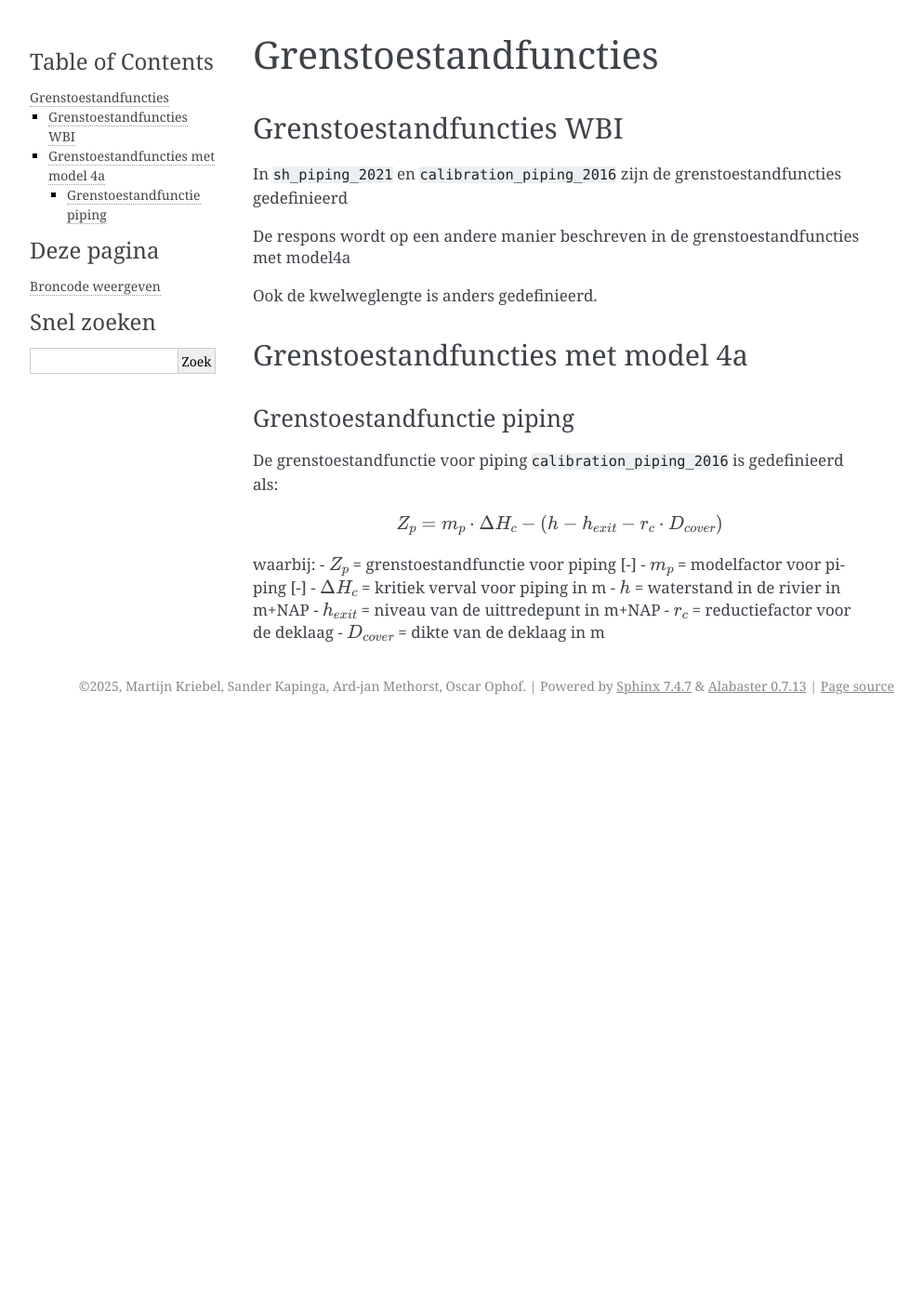
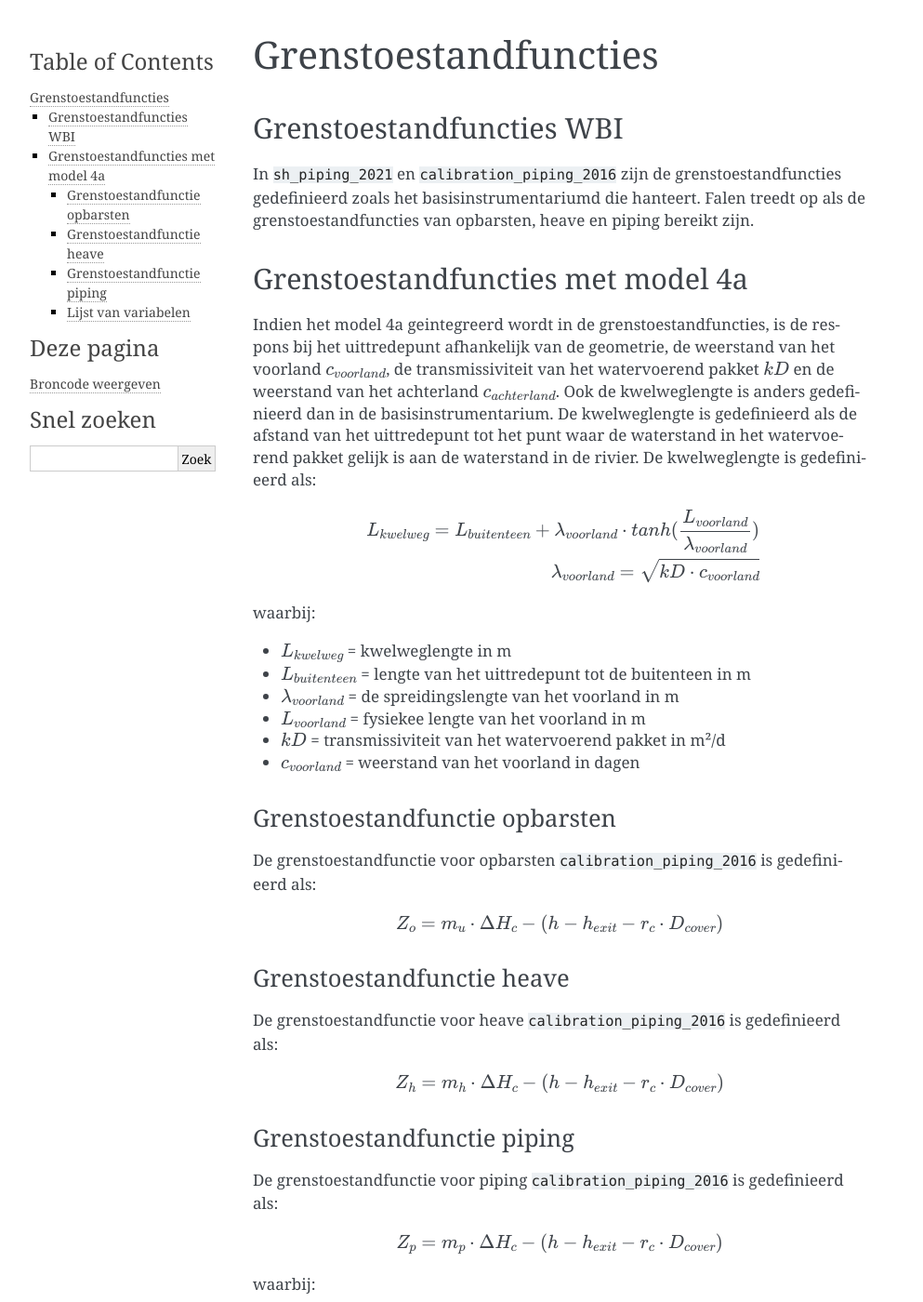
Before and after one commit to kkpdata/GeoProb-Pipe, a Sphinx documentation site: the page built from docs/background/grenstoestandfuncties.rst, in a window 1280 px wide and 1400 px high. Shown: the whole window at 93% size, without its empty margins (148-1141 px from the left). Built offline with Sphinx 7.4.7, drawn with Linux system fonts in a browser that asks for light colours; cross-references to code outside the pages are shown as plain code; some of the changed text lies outside the part shown.

Commit message:
working on grenstoestandfuncties.rst

```diff
--- a/docs/_tmp_figures/generate_figures_k_en_kd.py
+++ b/docs/_tmp_figures/generate_figures_k_en_kd.py
@@ -1,9 +1,9 @@
-from probabilistic_library import Stochast, DistributionType
-import numpy as np
+# import numpy as np
 import matplotlib.pyplot as plt
+from probabilistic_library import DistributionType, Stochast
+
 
 def plot_dist(val_grid, stochast, title):
-
     pdf = [stochast.get_pdf(val) for val in val_grid]
     cdf = [stochast.get_cdf(val) for val in val_grid]
 
@@ -20,11 +20,14 @@ def plot_dist(val_grid, stochast, title):
     ax2.tick_params(axis="y", labelcolor=color)
     fig.suptitle(title)
 
+
 def plot_k():
     pass
 
+
 def plot_kd():
     pass
+
 
 def model_kD_from_k_and_D(k: float, D: float) -> float:
     """
@@ -35,6 +38,7 @@ def model_kD_from_k_and_D(k: float, D: float) -> float:
     """
     return k * D
 
+
 def model_k_from_kD_and_D(kD: float, D: float) -> float:
     """
     Model the k from kD and D
@@ -44,18 +48,19 @@ def model_k_from_kD_and_D(kD: float, D: float) -> float:
     """
     return kD / D
 
+
 # define stochastic variables
 # kD
 kD = Stochast()
 kD.distribution = DistributionType.log_normal
-kD.location= 3000.0
-kD.scale = 0.4*kD.location
+kD.location = 3000.0
+kD.scale = 0.4 * kD.location
 
 # k
 k = Stochast()
 k.distribution = DistributionType.log_normal
 k.location = 55.0
-k.scale = 0.5*k.location
+k.scale = 0.5 * k.location
 
 # D
 D = Stochast()
@@ -63,8 +68,11 @@ D.distribution = DistributionType.log_normal
 D.location = kD.location / k.location
 D.scale = 1.5
 
+
 def main():
     pass
 
+
 if __name__ == "__main__":
     main()
+    main()
--- a/docs/background/grenstoestandfuncties.rst
+++ b/docs/background/grenstoestandfuncties.rst
@@ -5,16 +5,52 @@ Grenstoestandfuncties
 Grenstoestandfuncties WBI
 =========================
 
-In :cite:`sh_piping_2021` en :cite:`calibration_piping_2016` zijn de grenstoestandfuncties gedefinieerd
+In :cite:`sh_piping_2021` en :cite:`calibration_piping_2016` zijn de grenstoestandfuncties gedefinieerd zoals het basisinstrumentariumd die hanteert. Falen treedt op als de grenstoestandfuncties van opbarsten, heave en piping bereikt zijn.
 
 
 
-De respons wordt op een andere manier beschreven in de grenstoestandfuncties met model4a
-
-Ook de kwelweglengte is anders gedefinieerd.
 
 Grenstoestandfuncties met model 4a
 ==================================
+
+Indien het model 4a geintegreerd wordt in de grenstoestandfuncties, is de respons bij het uittredepunt afhankelijk van de geometrie, de weerstand van het voorland :math:`c_{voorland}`, de transmissiviteit van het watervoerend pakket :math:`kD` en de weerstand van het achterland :math:`c_{achterland}`.
+Ook de kwelweglengte is anders gedefinieerd dan in de basisinstrumentarium. De kwelweglengte is gedefinieerd als de afstand van het uittredepunt tot het punt waar de waterstand in het watervoerend pakket gelijk is aan de waterstand in de rivier. De kwelweglengte is gedefinieerd als:
+
+.. math::
+
+    L_{kwelweg} = L_{buitenteen} + \lambda_{voorland} \cdot tanh(\frac{L_{voorland}}{\lambda_{voorland}})
+
+    \lambda_{voorland} = \sqrt{kD \cdot c_{voorland}}
+
+waarbij:
+
+- :math:`L_{kwelweg}` = kwelweglengte in m
+- :math:`L_{buitenteen}` = lengte van het uittredepunt tot de buitenteen in m
+- :math:`\lambda_{voorland}` = de spreidingslengte van het voorland in m
+- :math:`L_{voorland}` = fysiekee lengte van het voorland in m
+- :math:`kD` = transmissiviteit van het watervoerend pakket in m²/d
+- :math:`c_{voorland}` = weerstand van het voorland in dagen
+
+
+------------------------------
+Grenstoestandfunctie opbarsten
+------------------------------
+
+De grenstoestandfunctie voor opbarsten :cite:`calibration_piping_2016` is gedefinieerd als:
+
+.. math::
+
+    Z_{o} = m_{u} \cdot \Delta H_{c} - (h -h_{exit} - r_{c} \cdot D_{cover})
+
+--------------------------
+Grenstoestandfunctie heave
+--------------------------
+
+De grenstoestandfunctie voor heave :cite:`calibration_piping_2016` is gedefinieerd als:
+
+.. math::
+
+    Z_{h} = m_{h} \cdot \Delta H_{c} - (h -h_{exit} - r_{c} \cdot D_{cover})
 
 ---------------------------
 Grenstoestandfunctie piping
@@ -27,6 +63,7 @@ De grenstoestandfunctie voor piping :cite:`calibration_piping_2016` is gedefinie
     Z_{p} = m_{p} \cdot \Delta H_{c} - (h -h_{exit} - r_{c} \cdot D_{cover})
 
 waarbij:
+
 - :math:`Z_{p}` = grenstoestandfunctie voor piping [-]
 - :math:`m_{p}` = modelfactor voor piping [-]
 - :math:`\Delta H_{c}` = kritiek verval voor piping in m
@@ -36,4 +73,25 @@ waarbij:
 - :math:`D_{cover}` = dikte van de deklaag in m
 
 
+--------------------
+Lijst van variabelen
+--------------------
+
+WBI rekenkernel piping
+Benodigde invoer
+
+
+Rekenkernel met model 4a
+
+
+Benodigde invoer
+
+
+Rekenkernel met tijdsafhankelijke respons van de stijghoogte
+
+
+
+Benodigde invoer
+
+
 .. bibliography
```
Also changed, not shown: docs/_tmp_figures/Beschrijving_rekenkernel.md (deleted, +0 -18 lines).
